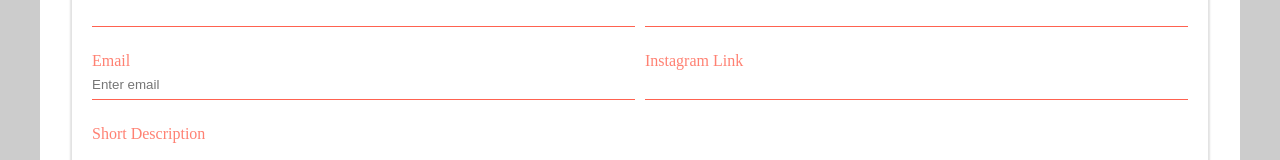
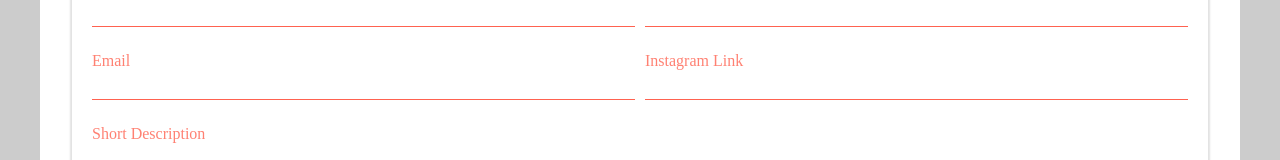
Before and after one commit to mithyalabs/react-forms-lite, a React (Vite) app: page / in a window 1280 px wide. Shown: the part 284-444 px from the top of the page. Built offline with nearby package versions, Linux system fonts and the light colour scheme.

Commit message:
changed styles in test forms

```diff
--- a/src/PlaceDetailsForm/index.tsx
+++ b/src/PlaceDetailsForm/index.tsx
@@ -55,7 +55,6 @@ const testFormConfig = [
         valueKey: "email",
         fieldProps: {
           label: "Email",
-          placeholder: "Enter email",
         },
       },
       {
```
